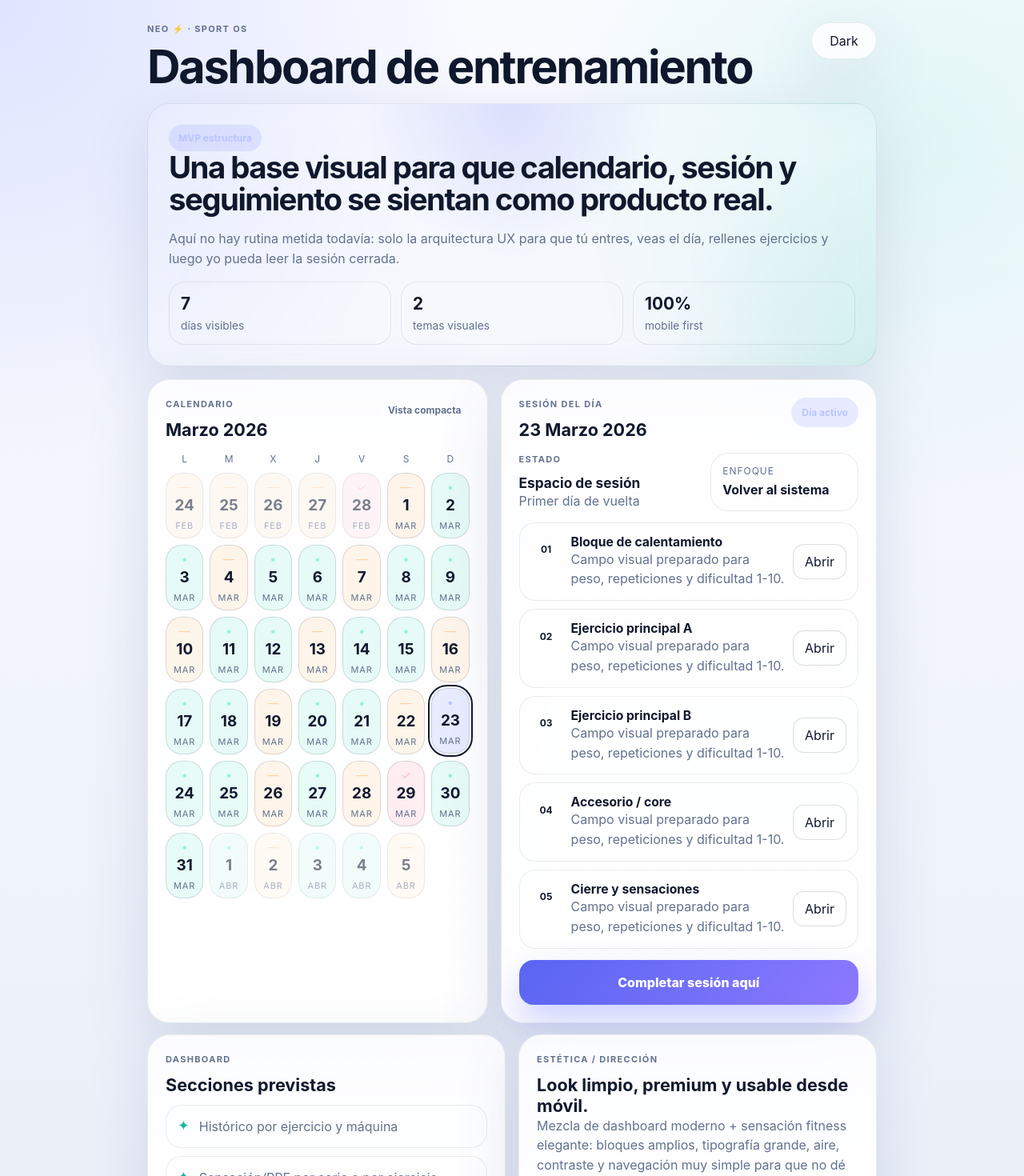
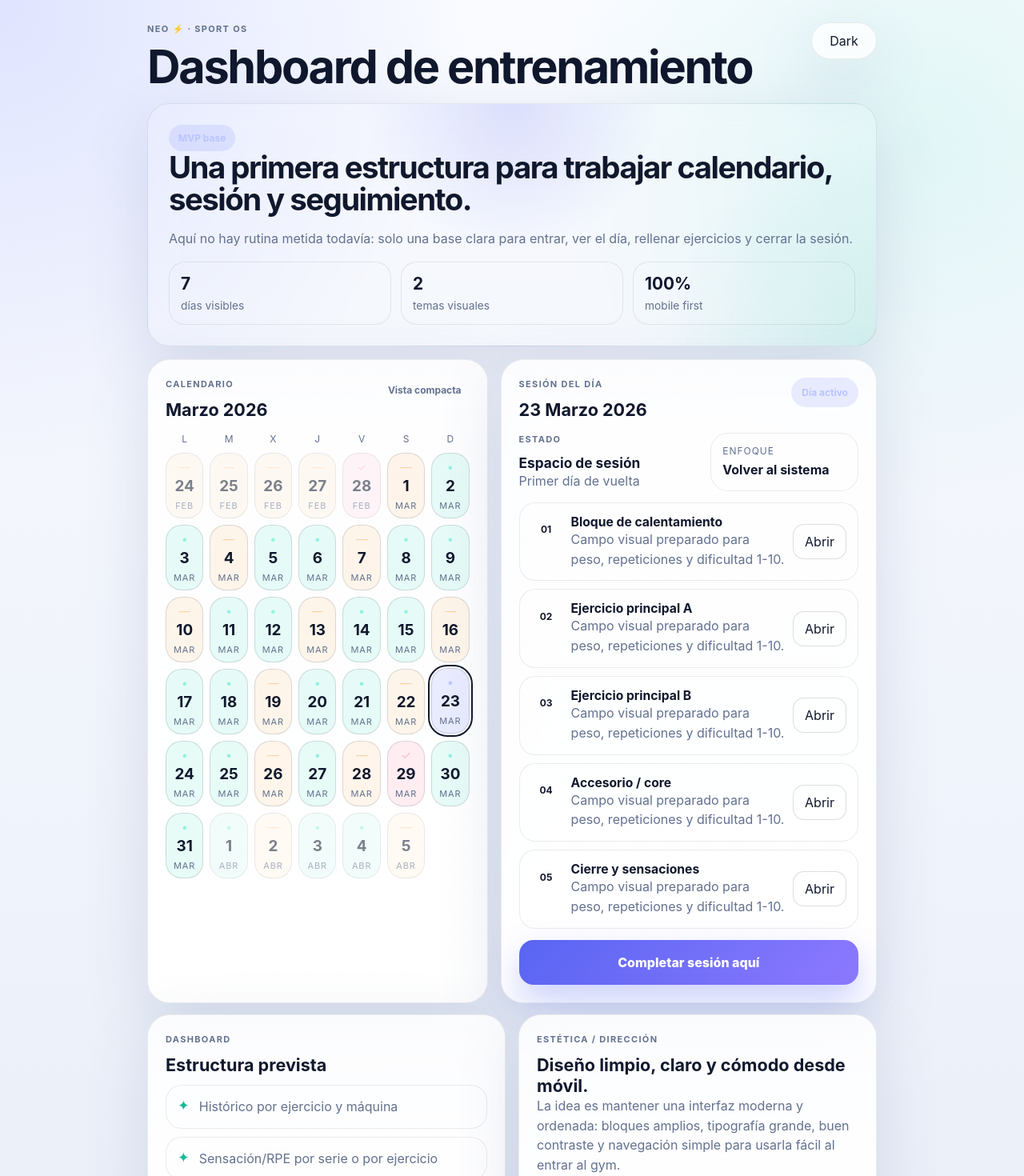
Before and after one commit to neomigue2010/neo-sport-dashboard, a Next.js app: page / in a window 1280 px wide. Shown: the top 1470 px of the page at 80% size. Built offline with nearby package versions, Linux system fonts and the light colour scheme.

Commit message:
Tone down landing copy

```diff
--- a/components/SportDashboard.tsx
+++ b/components/SportDashboard.tsx
@@ -113,11 +113,11 @@ export function SportDashboard() {
 
         <div className="hero-card glass">
           <div>
-            <span className="pill pill-accent">MVP estructura</span>
-            <h2>Una base visual para que calendario, sesión y seguimiento se sientan como producto real.</h2>
+            <span className="pill pill-accent">MVP base</span>
+            <h2>Una primera estructura para trabajar calendario, sesión y seguimiento.</h2>
           </div>
           <p>
-            Aquí no hay rutina metida todavía: solo la arquitectura UX para que tú entres, veas el día, rellenes ejercicios y luego yo pueda leer la sesión cerrada.
+            Aquí no hay rutina metida todavía: solo una base clara para entrar, ver el día, rellenar ejercicios y cerrar la sesión.
           </p>
           <div className="hero-metrics">
             <div>
@@ -211,7 +211,7 @@ export function SportDashboard() {
             <div className="section-head compact">
               <div>
                 <p className="tiny-label">Dashboard</p>
-                <h3>Secciones previstas</h3>
+                <h3>Estructura prevista</h3>
               </div>
             </div>
             <div className="feature-stack">
@@ -231,9 +231,9 @@ export function SportDashboard() {
 
           <article className="glass prompt-card">
             <p className="tiny-label">Estética / dirección</p>
-            <h3>Look limpio, premium y usable desde móvil.</h3>
+            <h3>Diseño limpio, claro y cómodo desde móvil.</h3>
             <p>
-              Mezcla de dashboard moderno + sensación fitness elegante: bloques amplios, tipografía grande, aire, contraste y navegación muy simple para que no dé pereza usarla al entrar al gym.
+              La idea es mantener una interfaz moderna y ordenada: bloques amplios, tipografía grande, buen contraste y navegación simple para usarla fácil al entrar al gym.
             </p>
             <div className="theme-preview">
               <div>
```
